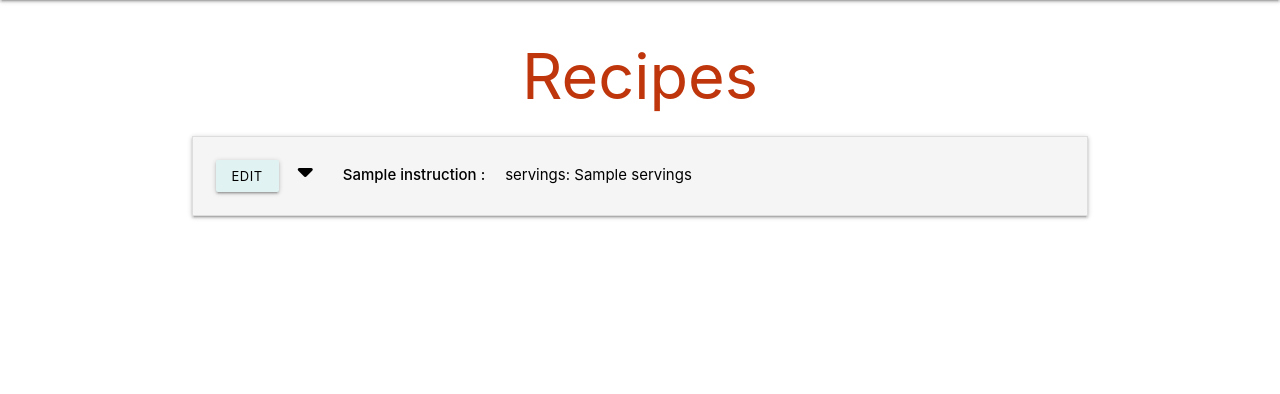
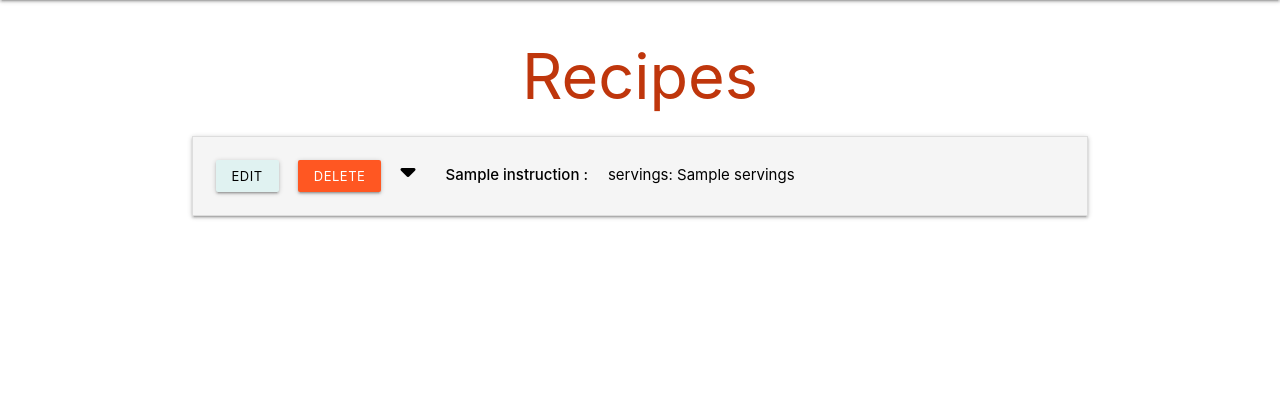
Before and after one commit to BogdanCatalin-Iacob/Food-Fiesta, a Flask app: page /get_recipes in a window 1280 px wide. Shown: the part 64-458 px from the top of the page. Run offline with Flask 2, Linux system fonts and the light colour scheme; tables that the repository leaves empty hold one stand-in row (values such as "Sample post"); a database or web service that is not in the repository returns one stand-in record (values such as "Sample title"); some libraries are stand-ins or nearby versions.

Commit message:
Add delete button to recipes

```diff
--- a/food_fiesta/templates/recipes.html
+++ b/food_fiesta/templates/recipes.html
@@ -9,9 +9,13 @@
     <li>
         <div class="collapsible-header black-text grey lighten-4 text-shadow">
             <div class="col s3">
-                <a href="{{ url_for('edit_recipe', recipe_id=recipe._id) }}" class="teal lighten-5 black-text waves-effect waves-light btn-small">Edit</a>
+                <a href="{{ url_for('edit_recipe', recipe_id=recipe._id) }}"
+                    class="teal lighten-5 black-text waves-effect waves-light btn-small">Edit</a>
+                <a href="{{ url_for('delete_recipe', recipe_id=recipe._id) }}"
+                    class="deep-orange white-text waves-effect waves-light btn-small modal-trigger">Delete</a>
                 <i class="fas fa-caret-down"></i><strong>{{ recipe.recipe_name }} : </strong><span>&nbsp; servings:
                     {{ recipe.servings }}</span>
+
             </div>
         </div>
         <div class="collapsible-body">
```
